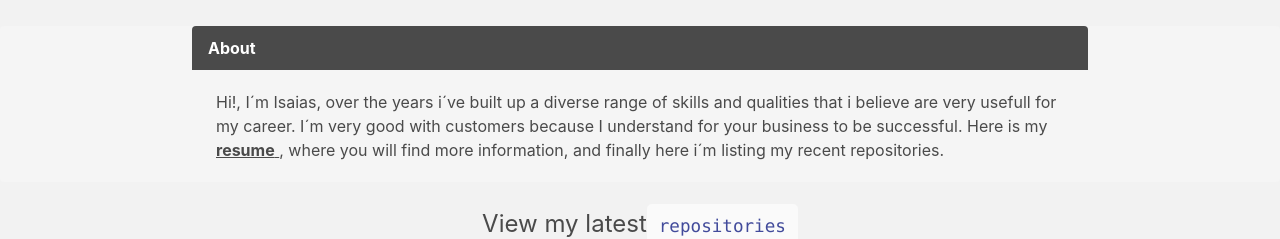
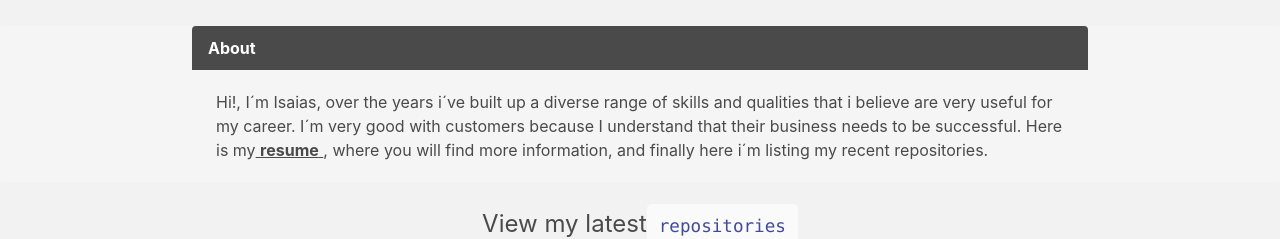
Before and after one commit to emilioPonceAlvarado16/portfolio, a Next.js app: page / in a window 1280 px wide. Shown: the part 166-405 px from the top of the page. Built offline with nearby package versions, Linux system fonts and the light colour scheme; no server answers.

Commit message:
editing the about description

```diff
--- a/components/about/about.js
+++ b/components/about/about.js
@@ -25,7 +25,7 @@ return (
     <p>About</p>
   </div>
   <div className="message-body">
-Hi!, I´m Isaias, over the years i´ve built up a diverse range of skills and qualities that i believe are very usefull for my career. I´m very good with customers because I understand for your business to be successful. Here is my<a passHref={true} href="https://portfolio-isaias.s3.us-east-2.amazonaws.com/Isaias_Ponce_CV.pdf"> <strong > resume</strong> </a>, where you will find more information, and finally here i´m listing my recent repositories.</div>
+Hi!, I´m Isaias, over the years i´ve built up a diverse range of skills and qualities that i believe are very useful for my career. I´m very good with customers because I understand that their business needs to be successful. Here is my<a passHref={true} href="https://portfolio-isaias.s3.us-east-2.amazonaws.com/Isaias_Ponce_CV.pdf"> <strong > resume</strong> </a>, where you will find more information, and finally here i´m listing my recent repositories.</div>
 </article>
 )
 }
```
